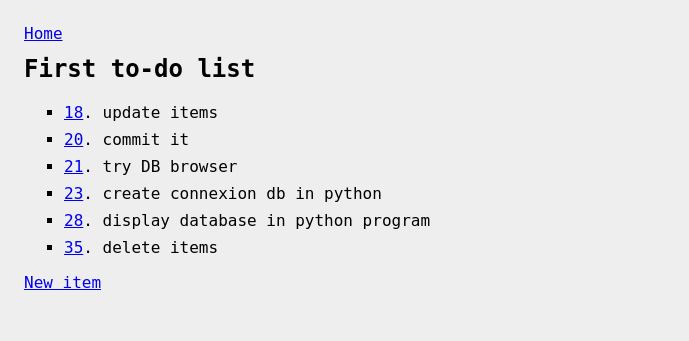
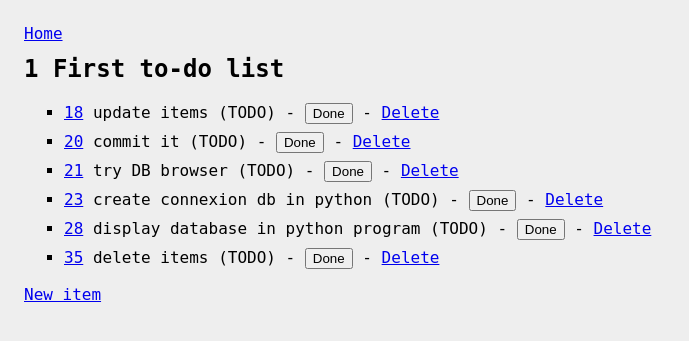
Before and after one commit to axellev/to-do-list, a Flask app: page /todolist/1 in a window 1280 px wide. Shown: the top 341 px of the page, without its empty margins (0-689 px from the left). Run offline with Flask 2, Linux system fonts and the light colour scheme; data comes from the database, SQL or seed files in the repository.

Commit message:
Add delete butoon for each item
add a route to the delete form and css

```diff
--- a/templates/todolist.html
+++ b/templates/todolist.html
@@ -8,15 +8,21 @@
 </head>
 <body>
 <a href="/">Home</a>
-<h2>{{ title }}</h2>
+<h2>{{ todolist_id }} {{ title }}</h2>
 {% if not items %}
 <p>This todolist is empty.</p>
 {% endif %}
 <ul>
 {% for item in items -%}
-<li><a href="/item/{{ item['id'] }}">{{ item['id'] }}</a>. {{ item['description'] }}</li>
+<li><a class="css-button-rounded" href="/item/{{ item['id'] }}">{{ item['id'] }}</a> {{ item['description'] }} ({{ item['status']|upper }}) -
+    <form action="/item/{{ item['id'] }}/done" method="POST" style="display:inline;">
+        <input type="hidden" name="todolist_id" id="todolist_id" value="{{ todolist_id }}">
+        <button type="submit">Done</button>
+    </form> -
+    <a href="/todolist/{{ todolist_id }}/delete_form/{{ item['id'] }}">Delete</a>
+</li>
 {% endfor -%}
 </ul>
-<a href="/todolist/{{ todolist_id }}/new">New item</a>
+<a class="css-button-rounded-new" href="/todolist/{{ todolist_id }}/new">New item</a>
 </body>
 </html>
```
